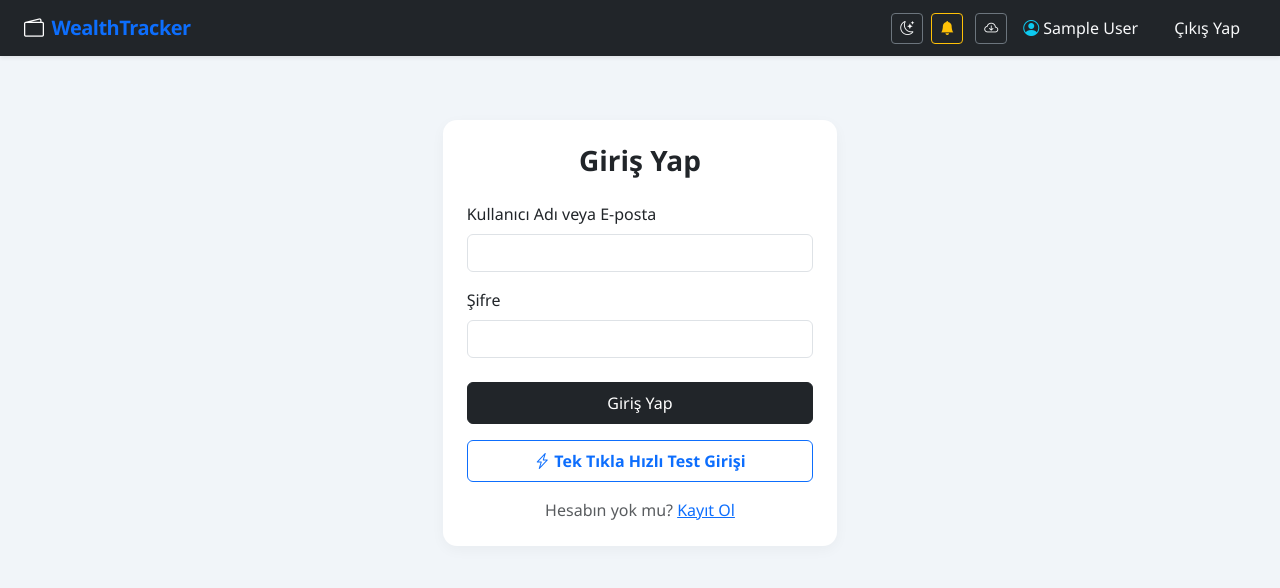
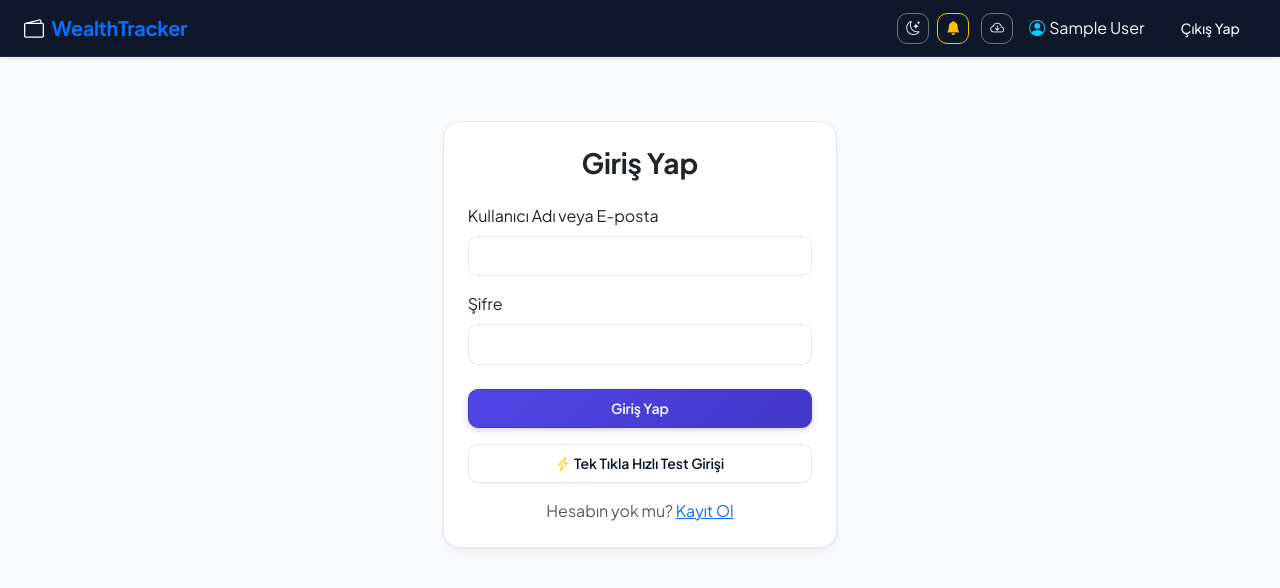
Before and after one commit to efesalihguney/moneta, a Flask app: page /login in a window 1280 px wide. Shown: the top 588 px of the page. Run offline with Flask 3, Linux system fonts and the light colour scheme; the visitor is signed in with stand-in values (Sample User, id 1).

Commit message:
feat: implement modern fintech SaaS design system (Stripe/Revolut/Linear inspired)

```diff
--- /dev/null
+++ b/static/css/fintech-theme.css
@@ -0,0 +1,485 @@
+/* ==========================================================================
+   WealthTracker - Modern Fintech SaaS Design System
+   Inspired by Stripe, Revolut & Linear UI/UX Standards
+   ========================================================================== */
+
+:root {
+    /* 1. Typography */
+    --font-sans: 'Plus Jakarta Sans', -apple-system, BlinkMacSystemFont, 'Segoe UI', Roboto, sans-serif;
+
+    /* 2. Slate & Neutral Token System (Tailwind-inspired) */
+    --slate-50:  #f8fafc;
+    --slate-100: #f1f5f9;
+    --slate-200: #e2e8f0;
+    --slate-300: #cbd5e1;
+    --slate-400: #94a3b8;
+    --slate-500: #64748b;
+    --slate-600: #475569;
+    --slate-700: #334155;
+    --slate-800: #1e293b;
+    --slate-900: #0f172a;
+    --slate-950: #020617;
+
+    /* 3. WCAG AAA Harmonious Palette */
+    /* Primary (Indigo 600) */
+    --primary: #4f46e5;
+    --primary-hover: #4338ca;
+    --primary-subtle: #eef2ff;
+    --primary-text: #3730a3;
+    --primary-ring: rgba(79, 70, 229, 0.25);
+
+    /* Positive / Income (Emerald 600) */
+    --success: #059669;
+    --success-hover: #047857;
+    --success-subtle: #ecfdf5;
+    --success-text: #065f46;
+
+    /* Negative / Expense (Rose 600) */
+    --danger: #e11d48;
+    --danger-hover: #be123c;
+    --danger-subtle: #fff1f2;
+    --danger-text: #9f1239;
+
+    /* Warning / CC / Debt (Amber 600) */
+    --warning: #d97706;
+    --warning-hover: #b45309;
+    --warning-subtle: #fffbeb;
+    --warning-text: #92400e;
+
+    /* Info / Sky */
+    --info: #0284c7;
+    --info-hover: #0369a1;
+    --info-subtle: #f0f9ff;
+    --info-text: #075985;
+
+    /* 4. Light Theme Layout Tokens */
+    --bg-body: #f8fafc;
+    --bg-card: #ffffff;
+    --bg-card-subtle: #f8fafc;
+    --border-color: #e2e8f0;
+    --border-subtle: #f1f5f9;
+    --text-main: #0f172a;
+    --text-muted: #64748b;
+    --text-subtle: #94a3b8;
+
+    /* 5. Depth & Shadows (Stripe Elevation Scale) */
+    --shadow-xs: 0 1px 2px 0 rgba(15, 23, 42, 0.04);
+    --shadow-sm: 0 1px 3px 0 rgba(15, 23, 42, 0.05), 0 10px 15px -3px rgba(15, 23, 42, 0.03);
+    --shadow-md: 0 4px 6px -1px rgba(15, 23, 42, 0.07), 0 2px 4px -2px rgba(15, 23, 42, 0.05);
+    --shadow-lg: 0 10px 25px -3px rgba(15, 23, 42, 0.08), 0 4px 6px -4px rgba(15, 23, 42, 0.04);
+    --shadow-card-hover: 0 4px 6px -1px rgba(15, 23, 42, 0.06), 0 20px 25px -5px rgba(15, 23, 42, 0.05);
+
+    /* Radii */
+    --radius-sm: 8px;
+    --radius-md: 12px;
+    --radius-lg: 16px;
+    --radius-full: 9999px;
+}
+
+/* ==========================================================================
+   Dark Theme (Deep Slate / Navy - Never Pure Black)
+   ========================================================================== */
+[data-bs-theme="dark"] {
+    --bg-body: #0b0f19;
+    --bg-card: #151c2c;
+    --bg-card-subtle: #1e2738;
+    --border-color: rgba(255, 255, 255, 0.08);
+    --border-subtle: rgba(255, 255, 255, 0.04);
+    --text-main: #f8fafc;
+    --text-muted: #94a3b8;
+    --text-subtle: #64748b;
+
+    /* Subtle Pastels in Dark Mode */
+    --primary-subtle: rgba(79, 70, 229, 0.16);
+    --primary-text: #a5b4fc;
+    --primary-ring: rgba(99, 102, 241, 0.3);
+
+    --success-subtle: rgba(5, 150, 105, 0.16);
+    --success-text: #6ee7b7;
+
+    --danger-subtle: rgba(225, 29, 72, 0.16);
+    --danger-text: #fda4af;
+
+    --warning-subtle: rgba(217, 119, 6, 0.16);
+    --warning-text: #fcd34d;
+
+    --info-subtle: rgba(2, 132, 199, 0.16);
+    --info-text: #7dd3fc;
+
+    --shadow-xs: 0 1px 2px 0 rgba(0, 0, 0, 0.3);
+    --shadow-sm: 0 1px 3px 0 rgba(0, 0, 0, 0.4), 0 10px 15px -3px rgba(0, 0, 0, 0.3);
+    --shadow-md: 0 4px 6px -1px rgba(0, 0, 0, 0.45);
+    --shadow-lg: 0 10px 25px -3px rgba(0, 0, 0, 0.55);
+    --shadow-card-hover: 0 6px 12px -2px rgba(0, 0, 0, 0.5), 0 20px 30px -5px rgba(0, 0, 0, 0.4);
+}
+
+/* ==========================================================================
+   Global Base Styles & Typography
+   ========================================================================== */
+html, body {
+    font-family: var(--font-sans);
+    background-color: var(--bg-body);
+    color: var(--text-main);
+    transition: background-color 0.25s ease, color 0.25s ease;
+    -webkit-font-smoothing: antialiased;
+    -moz-osx-font-smoothing: grayscale;
+}
+
+/* Tabular numbers for financial precision across the UI */
+.num-tabular,
+.tx-amt,
+.currency-value,
+table td,
+h1, h2, h3, h4,
+.badge,
+.metric-amount {
+    font-feature-settings: "tnum" 1;
+    font-variant-numeric: tabular-nums;
+}
+
+/* Micro-Typography for Card Headers & Badges */
+.micro-label,
+.card-header-label,
+.sub-label {
+    font-size: 0.72rem;
+    font-weight: 600;
+    text-transform: uppercase;
+    letter-spacing: 0.05em;
+    color: var(--text-muted);
+}
+
+/* ==========================================================================
+   Fintech Card Architecture (8pt Grid & Soft Shadows)
+   ========================================================================== */
+.card {
+    border: 1px solid var(--border-color) !important;
+    border-radius: var(--radius-lg) !important;
+    background-color: var(--bg-card) !important;
+    box-shadow: var(--shadow-sm) !important;
+    transition: transform 0.2s cubic-bezier(0.4, 0, 0.2, 1), box-shadow 0.2s cubic-bezier(0.4, 0, 0.2, 1), border-color 0.2s ease;
+}
+
+/* Interactive Card Elevation on Hover */
+.card-hoverable,
+.metric-card {
+    transition: transform 0.2s cubic-bezier(0.4, 0, 0.2, 1), box-shadow 0.2s cubic-bezier(0.4, 0, 0.2, 1), border-color 0.2s ease;
+}
+
+.card-hoverable:hover,
+.metric-card:hover {
+    transform: translateY(-2px);
+    box-shadow: var(--shadow-card-hover) !important;
+}
+
+/* Net Worth Hero Card & Glassmorphism */
+.hero-net-worth {
+    background: linear-gradient(135deg, #0f172a 0%, #1e293b 100%) !important;
+    border: 1px solid rgba(255, 255, 255, 0.1) !important;
+    border-radius: var(--radius-lg) !important;
+    box-shadow: 0 10px 30px -5px rgba(15, 23, 42, 0.3) !important;
+}
+
+.hero-glass-card {
+    background: rgba(255, 255, 255, 0.05) !important;
+    backdrop-filter: blur(12px) !important;
+    -webkit-backdrop-filter: blur(12px) !important;
+    border: 1px solid rgba(255, 255, 255, 0.1) !important;
+    border-radius: var(--radius-md) !important;
+    transition: all 0.2s cubic-bezier(0.4, 0, 0.2, 1);
+}
+
+.hero-glass-card:hover {
+    background: rgba(255, 255, 255, 0.09) !important;
+    transform: translateY(-2px);
+    border-color: rgba(255, 255, 255, 0.2) !important;
+}
+
+/* ==========================================================================
+   Button Hierarchy & Micro-Interactions (Stripe / Linear Standard)
+   ========================================================================== */
+.btn {
+    font-weight: 500;
+    border-radius: 10px;
+    padding: 0.5rem 1rem;
+    font-size: 0.875rem;
+    transition: all 0.2s cubic-bezier(0.4, 0, 0.2, 1);
+    display: inline-flex;
+    align-items: center;
+    justify-content: center;
+}
+
+.btn:hover {
+    transform: translateY(-1px);
+}
+
+.btn:active {
+    transform: translateY(0);
+}
+
+.btn:focus-visible {
+    box-shadow: 0 0 0 3px var(--primary-ring);
+    outline: none;
+}
+
+/* Primary CTA Button (Dominant Accent) */
+.btn-cta-primary,
+.btn-primary {
+    background: linear-gradient(135deg, #4f46e5 0%, #4338ca 100%) !important;
+    color: #ffffff !important;
+    border: 1px solid #4338ca !important;
+    box-shadow: 0 2px 6px rgba(79, 70, 229, 0.25) !important;
+}
+
+.btn-cta-primary:hover,
+.btn-primary:hover {
+    background: linear-gradient(135deg, #4338ca 0%, #3730a3 100%) !important;
+    box-shadow: 0 4px 12px rgba(79, 70, 229, 0.35) !important;
+    color: #ffffff !important;
+}
+
+/* Secondary SaaS Action Button (Neutral Ghost/Bordered) */
+.btn-saas-secondary {
+    background-color: var(--bg-card) !important;
+    color: var(--text-main) !important;
+    border: 1px solid var(--border-color) !important;
+    box-shadow: var(--shadow-xs) !important;
+    font-weight: 500;
+    font-size: 0.875rem;
+}
+
+.btn-saas-secondary:hover {
+    background-color: var(--bg-card-subtle) !important;
+    color: var(--text-main) !important;
+    border-color: var(--slate-300) !important;
+    box-shadow: var(--shadow-sm) !important;
+}
+
+[data-bs-theme="dark"] .btn-saas-secondary:hover {
+    border-color: rgba(255, 255, 255, 0.2) !important;
+}
+
+/* ==========================================================================
+   Harmonious Subtle Badges (Pills)
+   ========================================================================== */
+.badge {
+    font-weight: 500;
+    border-radius: var(--radius-full);
+    padding: 0.35em 0.75em;
+    letter-spacing: -0.01em;
+}
+
+.badge.bg-success-subtle {
+    background-color: var(--success-subtle) !important;
+    color: var(--success-text) !important;
+    border: 1px solid rgba(5, 150, 105, 0.2);
+}
+
+.badge.bg-danger-subtle {
+    background-color: var(--danger-subtle) !important;
+    color: var(--danger-text) !important;
+    border: 1px solid rgba(225, 29, 72, 0.2);
+}
+
+.badge.bg-warning-subtle {
+    background-color: var(--warning-subtle) !important;
+    color: var(--warning-text) !important;
+    border: 1px solid rgba(217, 119, 6, 0.2);
+}
+
+.badge.bg-info-subtle {
+    background-color: var(--info-subtle) !important;
+    color: var(--info-text) !important;
+    border: 1px solid rgba(2, 132, 199, 0.2);
+}
+
+.badge.bg-primary-subtle {
+    background-color: var(--primary-subtle) !important;
+    color: var(--primary-text) !important;
+    border: 1px solid rgba(79, 70, 229, 0.2);
+}
+
+.badge.bg-secondary-subtle {
+    background-color: var(--border-subtle) !important;
+    color: var(--text-muted) !important;
+    border: 1px solid var(--border-color);
+}
+
+/* ==========================================================================
+   Slim Smart Alerts (Harmonious Notification Strips)
+   ========================================================================== */
+.alert-fintech-strip {
+    background-color: var(--bg-card);
+    border: 1px solid var(--border-color);
+    border-start-width: 4px;
+    border-radius: var(--radius-md);
+    box-shadow: var(--shadow-xs);
+    font-size: 0.875rem;
+    padding: 0.625rem 1rem;
+    margin-bottom: 0.5rem;
+    transition: all 0.2s ease;
+}
+
+.alert-fintech-strip.border-start-warning {
+    border-inline-start-color: var(--warning) !important;
+    background-color: var(--warning-subtle);
+}
+
+.alert-fintech-strip.border-start-danger {
+    border-inline-start-color: var(--danger) !important;
+    background-color: var(--danger-subtle);
+}
+
+.alert-fintech-strip.border-start-success {
+    border-inline-start-color: var(--success) !important;
+    background-color: var(--success-subtle);
+}
+
+.alert-fintech-strip.border-start-info {
+    border-inline-start-color: var(--info) !important;
+    background-color: var(--info-subtle);
+}
+
+/* ==========================================================================
+   Modern Navbar, Nav Pills & Tab Controls
+   ========================================================================== */
+.navbar {
+    background-color: #0f172a !important;
+    border-bottom: 1px solid rgba(255, 255, 255, 0.08);
+}
+
+.navbar-brand {
+    font-weight: 700;
+    letter-spacing: -0.02em;
+}
+
+.nav-pills .nav-link {
+    color: var(--text-muted);
+    font-weight: 500;
+    font-size: 0.875rem;
+    border-radius: 10px;
+    padding: 0.5rem 1rem;
+    transition: all 0.15s ease;
+}
+
+.nav-pills .nav-link:hover {
+    color: var(--text-main);
+    background-color: var(--border-subtle);
+}
+
+.nav-pills .nav-link.active {
+    background: linear-gradient(135deg, #4f46e5 0%, #4338ca 100%) !important;
+    color: #ffffff !important;
+    box-shadow: 0 2px 8px rgba(79, 70, 229, 0.3);
+}
+
+/* ==========================================================================
+   Modern Tables & Data Display
+   ========================================================================== */
+.table {
+    --bs-table-bg: transparent;
+    --bs-table-color: var(--text-main);
+    margin-bottom: 0;
+}
+
+.table th {
+    font-size: 0.75rem;
+    font-weight: 600;
+    text-transform: uppercase;
+    letter-spacing: 0.05em;
+    color: var(--text-muted);
+    border-bottom: 1px solid var(--border-color);
+    padding-top: 0.75rem;
+    padding-bottom: 0.75rem;
+}
+
+.table td {
+    border-bottom: 1px solid var(--border-color);
+    vertical-align: middle;
+    padding-top: 0.875rem;
+    padding-bottom: 0.875rem;
+}
+
+.table-hover tbody tr:hover {
+    background-color: var(--border-subtle);
+}
+
+/* ==========================================================================
+   Progress Bars
+   ========================================================================== */
+.progress {
+    background-color: var(--border-color);
+    border-radius: var(--radius-full);
+}
+
+.progress-bar {
+    border-radius: var(--radius-full);
+    transition: width 0.6s cubic-bezier(0.4, 0, 0.2, 1);
+}
+
+/* ==========================================================================
+   Modals
+   ========================================================================== */
+.modal-content {
+    background-color: var(--bg-card);
+    border: 1px solid var(--border-color);
+    border-radius: 20px;
+    box-shadow: var(--shadow-lg);
+}
+
+.modal-header {
+    border-bottom: 1px solid var(--border-color);
+    padding: 1.25rem 1.5rem;
+}
+
+.modal-footer {
+    border-top: 1px solid var(--border-color);
+    padding: 1rem 1.5rem;
+}
+
+/* ==========================================================================
+   Form Controls & Inputs
+   ========================================================================== */
+.form-control, .form-select {
+    border: 1px solid var(--border-color);
+    border-radius: 10px;
+    padding: 0.55rem 0.85rem;
+    font-size: 0.875rem;
+    background-color: var(--bg-card);
+    color: var(--text-main);
+    transition: border-color 0.15s ease, box-shadow 0.15s ease;
+}
+
+.form-control:focus, .form-select:focus {
+    border-color: var(--primary);
+    box-shadow: 0 0 0 3px var(--primary-ring);
+    background-color: var(--bg-card);
+    color: var(--text-main);
+}
+
+[data-bs-theme="dark"] .form-control,
+[data-bs-theme="dark"] .form-select {
+    background-color: #1e2738;
+    color: #f8fafc;
+    border-color: rgba(255, 255, 255, 0.12);
+}
+
+[data-bs-theme="dark"] .dropdown-menu {
+    background-color: #1e2738;
+    border-color: rgba(255, 255, 255, 0.1);
+    box-shadow: var(--shadow-lg);
+}
+
+[data-bs-theme="dark"] .dropdown-item {
+    color: #cbd5e1;
+}
+
+[data-bs-theme="dark"] .dropdown-item:hover {
+    background-color: rgba(255, 255, 255, 0.06);
+    color: #ffffff;
+}
+
+[data-bs-theme="dark"] .list-group-item {
+    background-color: transparent;
+    color: var(--text-main);
+    border-color: var(--border-color);
+}
--- a/templates/base.html
+++ b/templates/base.html
@@ -4,9 +4,18 @@
     <meta charset="UTF-8">
     <meta name="viewport" content="width=device-width, initial-scale=1.0">
     <title>{% block title %}Wealth Tracker{% endblock %}</title>
+    <!-- Google Fonts: Plus Jakarta Sans -->
+    <link rel="preconnect" href="https://fonts.googleapis.com">
+    <link rel="preconnect" href="https://fonts.gstatic.com" crossorigin>
+    <link href="https://fonts.googleapis.com/css2?family=Plus+Jakarta+Sans:wght@300;400;500;600;700;800&display=swap" rel="stylesheet">
+
     <!-- Bootstrap 5 CSS -->
     <link href="https://cdn.jsdelivr.net/npm/bootstrap@5.3.3/dist/css/bootstrap.min.css" rel="stylesheet">
     <link rel="stylesheet" href="https://cdn.jsdelivr.net/npm/bootstrap-icons@1.11.3/font/bootstrap-icons.min.css">
+
+    <!-- Fintech Design System CSS -->
+    <link rel="stylesheet" href="{{ url_for('static', filename='css/fintech-theme.css') }}">
+
     <!-- Chart.js -->
     <script src="https://cdn.jsdelivr.net/npm/chart.js"></script>
     <script>
@@ -16,49 +25,6 @@
             document.documentElement.setAttribute('data-bs-theme', savedTheme);
         })();
     </script>
-    <style>
-        body {
-            font-family: 'Segoe UI', Tahoma, Geneva, Verdana, sans-serif;
-            transition: background-color 0.25s ease, color 0.25s ease;
-        }
-        [data-bs-theme="light"] body { background-color: #f1f5f9; color: #1e293b; }
-        [data-bs-theme="dark"] body { background-color: #0b0f19; color: #e2e8f0; }
-
-        .navbar-brand { font-weight: 700; letter-spacing: -0.5px; }
-        .card {
-            border: none;
-            border-radius: 14px;
-            box-shadow: 0 4px 14px rgba(0,0,0,0.04);
-            transition: background-color 0.25s ease, border-color 0.25s ease;
-        }
-        [data-bs-theme="dark"] .card {
-            background-color: #151c2c;
-            border: 1px solid rgba(255, 255, 255, 0.07) !important;
-            box-shadow: 0 4px 20px rgba(0,0,0,0.25);
-        }
-        [data-bs-theme="dark"] .bg-light {
-            background-color: #1e2738 !important;
-        }
-        [data-bs-theme="dark"] .table-light {
-            background-color: #1e2738 !important;
-            color: #cbd5e1 !important;
-        }
-        [data-bs-theme="dark"] .border {
-            border-color: rgba(255, 255, 255, 0.08) !important;
-        }
-        [data-bs-theme="dark"] .text-dark {
-            color: #e2e8f0 !important;
-        }
-        [data-bs-theme="dark"] .list-group-item {
-            background-color: transparent;
-            color: #e2e8f0;
-            border-color: rgba(255, 255, 255, 0.08);
-        }
-        [data-bs-theme="dark"] .modal-content {
-            background-color: #151c2c;
-            border: 1px solid rgba(255, 255, 255, 0.1);
-        }
-    </style>
 </head>
 <body>
     <nav class="navbar navbar-expand-lg navbar-dark bg-dark sticky-top shadow-sm py-2 mb-2">
--- a/templates/login.html
+++ b/templates/login.html
@@ -15,11 +15,11 @@
                     <label class="form-label">Şifre</label>
                     <input type="password" name="password" class="form-control" required>
                 </div>
-                <button type="submit" class="btn btn-dark w-100 py-2">Giriş Yap</button>
+                <button type="submit" class="btn btn-cta-primary w-100 py-2 fw-semibold">Giriş Yap</button>
             </form>
             <div class="mt-3">
-                <a href="{{ url_for('auto_login') }}" class="btn btn-outline-primary w-100 py-2 fw-semibold">
-                    <i class="bi bi-lightning-charge me-1"></i>Tek Tıkla Hızlı Test Girişi
+                <a href="{{ url_for('auto_login') }}" class="btn btn-saas-secondary w-100 py-2 fw-semibold">
+                    <i class="bi bi-lightning-charge me-1 text-warning"></i>Tek Tıkla Hızlı Test Girişi
                 </a>
             </div>
             <p class="text-center mt-3 mb-0 text-muted">
--- a/templates/register.html
+++ b/templates/register.html
@@ -29,7 +29,7 @@
                     <label class="form-label">Şifre</label>
                     <input type="password" name="password" class="form-control" required>
                 </div>
-                <button type="submit" class="btn btn-primary w-100 py-2">Kayıt Ol</button>
+                <button type="submit" class="btn btn-cta-primary w-100 py-2 fw-semibold">Kayıt Ol</button>
             </form>
             <p class="text-center mt-3 mb-0 text-muted">
                 Zaten hesabın var mı? <a href="{{ url_for('login') }}">Giriş Yap</a>
```
Also changed, not shown: templates/dashboard.html (+94 -92 lines).
